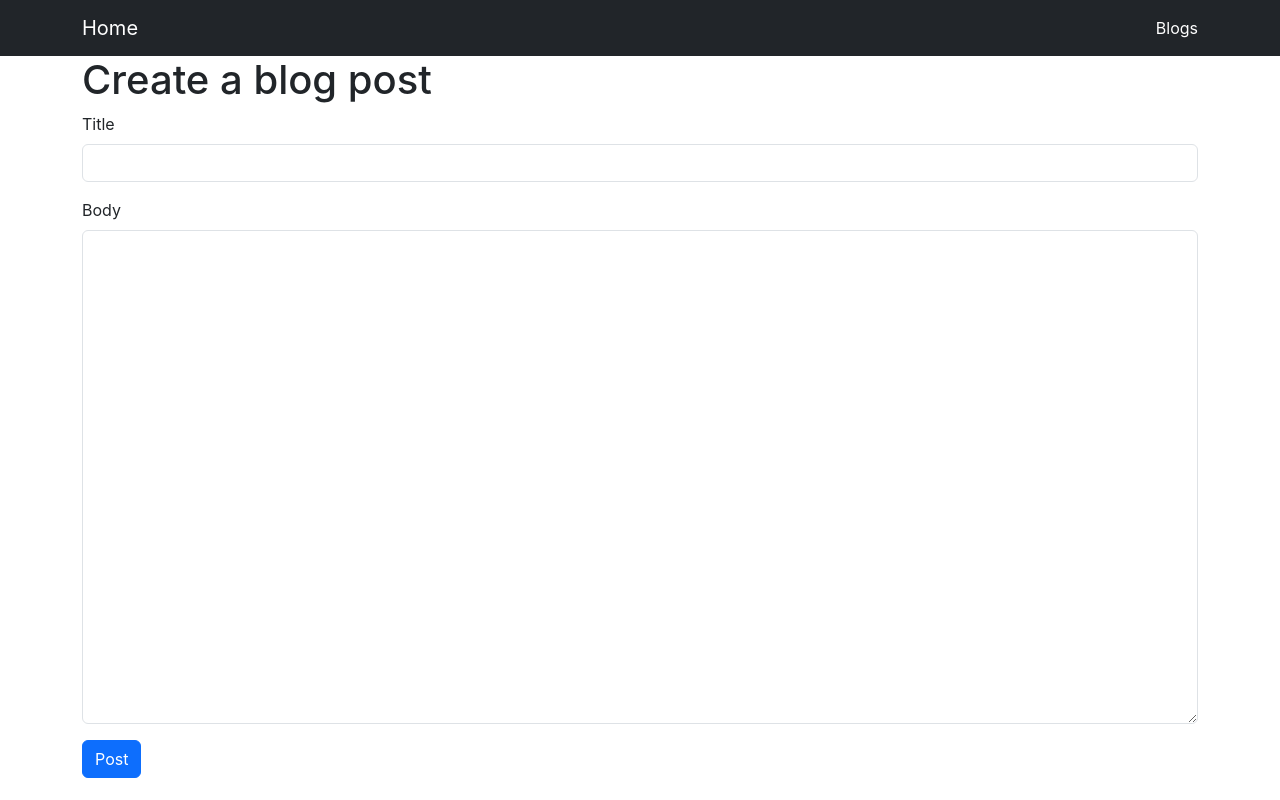
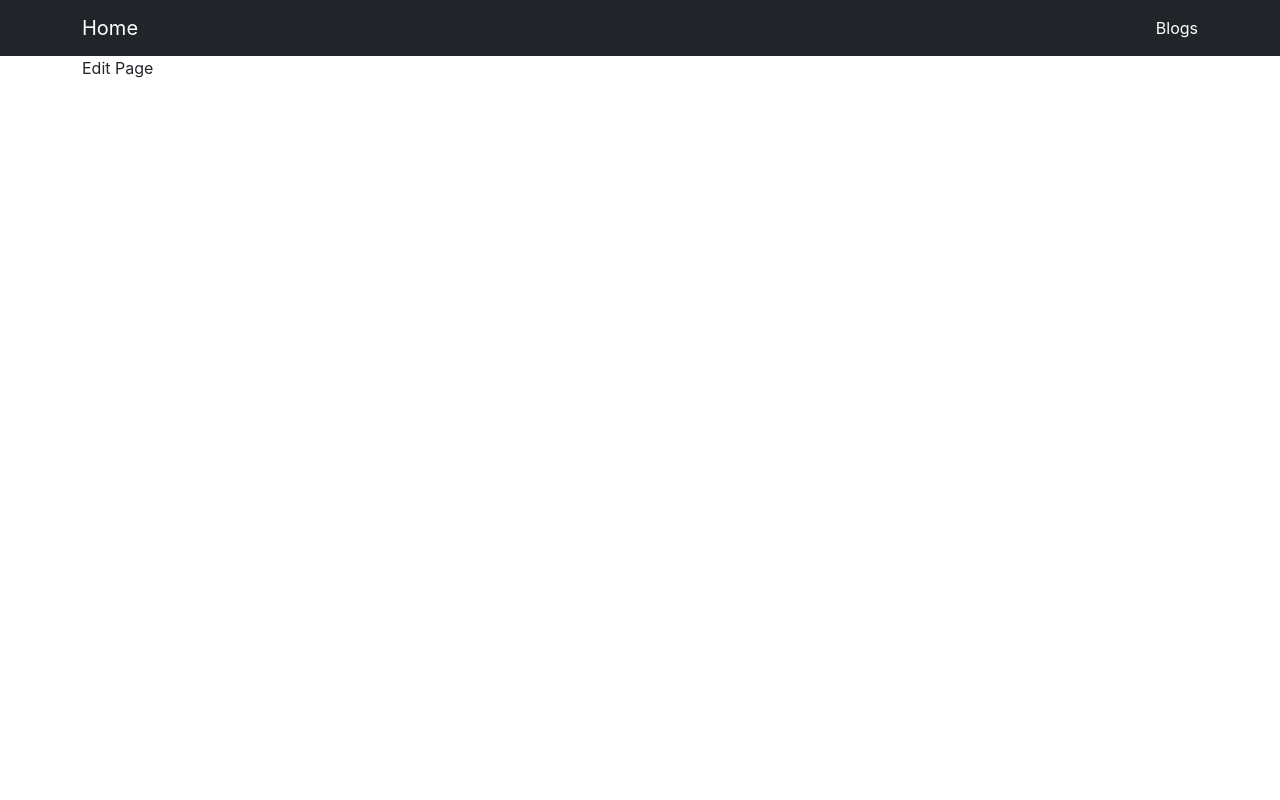
Before and after one commit to yungan9/blog, a React (Create React App) app: page /blogs/edit in a window 1280 px wide. Built offline with nearby package versions, Linux system fonts and the light colour scheme.

Commit message:
page 생성 및 추가

```diff
--- a/src/App.js
+++ b/src/App.js
@@ -2,35 +2,34 @@
   BrowserRouter as Router,
   Switch,
   Route,
-  Link
 } from 'react-router-dom';
 
-import BlogForm from './components/BlogForm';
+import NavBar from './components/NavBar';
+import HomePage from './pages/HomePage';
+import CreatePage from './pages/CreatePage';
+import EditPage from './pages/EditPage';
+import ListPage from './pages/ListPage';
+
 function App() {
-
   return (
     <Router>
-      <nav className="navbar navbar-dark bg-dark">
-        <div className="container">
-          <Link className="navbar-brand" to="/">Home</Link>
-          <ul className="navbar-nav">
-            <li className="nav-item ">
-              <Link className="nav-link active" aria-current="page" to="/blogs">Blogs</Link>
-            </li>
-          </ul>
-        </div>
-      </nav>
+      <NavBar />
       <div className='container'>
-      <Switch>
-        <Route path="/" exact>
-          Home Page
-        </Route>
+        <Switch>
+          <Route path="/" exact>
+            <HomePage/>
+          </Route>
+          <Route path="/blogs" exact>
+            <ListPage/>
+          </Route>
+          <Route path="/blogs/create" exact>
+            <CreatePage/>
+          </Route>
+          <Route path="/blogs/edit" exact>
+            <EditPage/>
+          </Route>
 
-        <Route path="/blogs">
-
-          <BlogForm/>
-        </Route>
-      </Switch>
+        </Switch>
       </div>
     </Router>
 
--- /dev/null
+++ b/src/components/NavBar.js
@@ -0,0 +1,20 @@
+import {
+    Link
+  } from 'react-router-dom';
+
+const NavBar = () => {
+    return (
+        <nav className="navbar navbar-dark bg-dark">
+        <div className="container">
+          <Link className="navbar-brand" to="/">Home</Link>
+          <ul className="navbar-nav">
+            <li className="nav-item ">
+              <Link className="nav-link active" aria-current="page" to="/blogs">Blogs</Link>
+            </li>
+          </ul>
+        </div>
+      </nav>
+    )
+};
+
+export default NavBar;
--- /dev/null
+++ b/src/pages/CreatePage.js
@@ -0,0 +1,11 @@
+import BlogForm from "../components/BlogForm";
+
+const CreatePage = () => {
+    return(
+        <div>
+            <BlogForm/>
+        </div>
+    );
+};
+
+export default CreatePage;
--- /dev/null
+++ b/src/pages/EditPage.js
@@ -0,0 +1,9 @@
+const EditPage = () => {
+    return(
+        <div>
+            Edit Page
+        </div>
+    );
+};
+
+export default EditPage;
--- /dev/null
+++ b/src/pages/HomePage.js
@@ -0,0 +1,9 @@
+const HomePage = () => {
+    return(
+        <div>
+            Home Page
+        </div>
+    );
+};
+
+export default HomePage;
--- /dev/null
+++ b/src/pages/ListPage.js
@@ -0,0 +1,9 @@
+const ListPage = () => {
+    return(
+        <div>
+            List Page
+        </div>
+    );
+};
+
+export default ListPage;
```
Also changed, not shown: src/components/BlogForm.js (indentation only).
